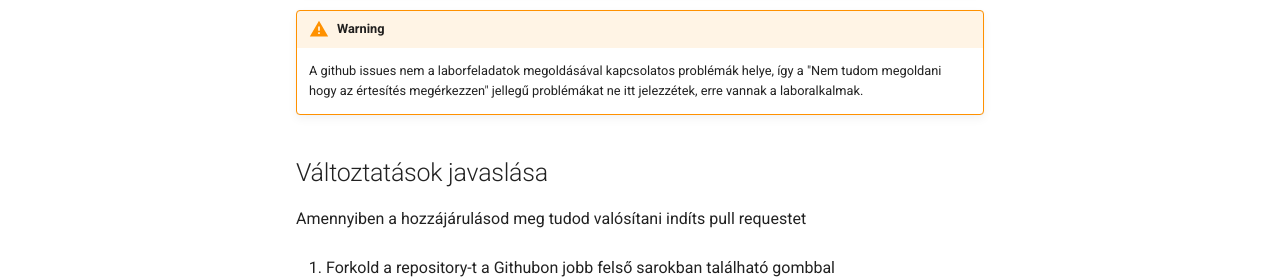
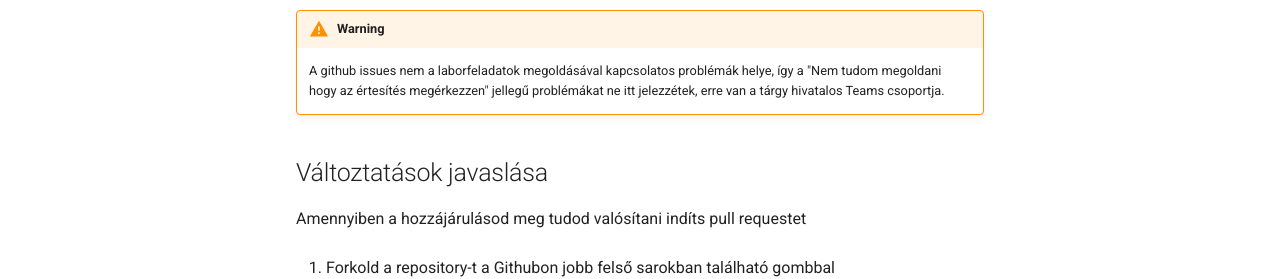
Before and after one commit to bmeviaumb11/skalazhato, an MkDocs documentation site: the page built from docs/information/contributing.md, in a window 1280 px wide and 900 px high, scrolled down 1016 px. Shown: the part 197-476 px from the top of the window. Built offline with MkDocs 1.6.1 and Material for MkDocs 9.7.7, drawn with Linux system fonts in a browser that asks for light colours; comment, search, counter and statistics services are not loaded.

Commit message:
Update contributing.md

```diff
--- a/docs/information/contributing.md
+++ b/docs/information/contributing.md
@@ -36,7 +36,7 @@ Amennyiben hibát találsz az anyagban, vagy szeretnéd bővíteni, de nem áll
 
 !!! warning
 
-    A github issues nem a laborfeladatok megoldásával kapcsolatos problémák helye, így a "Nem tudom megoldani hogy az értesítés megérkezzen" jellegű problémákat ne itt jelezzétek, erre vannak a laboralkalmak.
+    A github issues nem a laborfeladatok megoldásával kapcsolatos problémák helye, így a "Nem tudom megoldani hogy az értesítés megérkezzen" jellegű problémákat ne itt jelezzétek, erre van a tárgy hivatalos Teams csoportja.
 
 ## Változtatások javaslása
 
```
